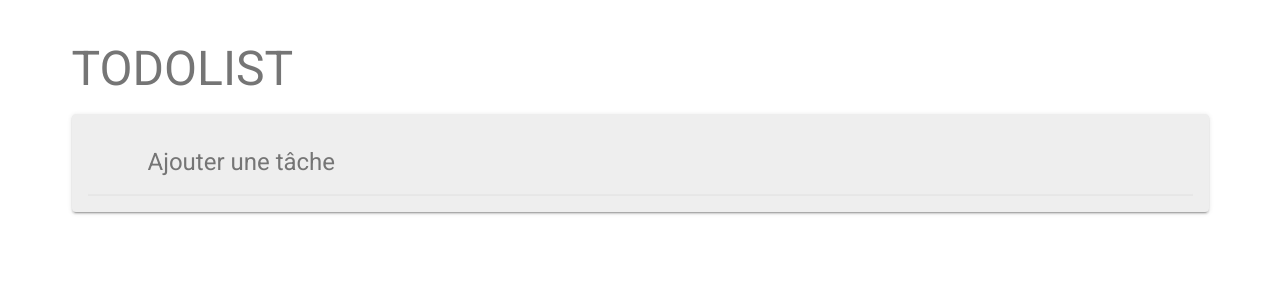
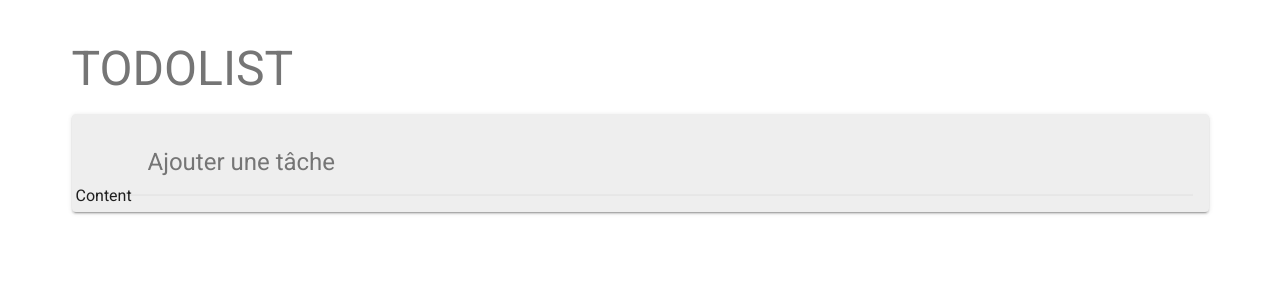
Before and after one commit to wiliamailysh/Todolist_App, a Nuxt app: page / in a window 1280 px wide. Shown: the top 300 px of the page. Built offline with nearby package versions, Linux system fonts and the light colour scheme.

Commit message:
add TodoFilters component above TodoElements

```diff
--- /dev/null
+++ b/components/TodoFilters.vue
@@ -0,0 +1,22 @@
+<template>
+  <v-layout row wrap>
+    <div>Content</div>
+  </v-layout>
+</template>
+
+<script>
+// import mapHelpers
+import { mapGetters } from 'vuex'
+
+export default {
+  computed: {
+    ...mapGetters({
+      allTodosCount: 'todolist/allTodosCount',
+      doneTodosCount: 'todolist/doneTodosCount',
+      remainingTodosCount: 'todolist/remainingTodosCount',
+      importantTodoCount: 'todolist/importantTodoCount',
+      laterTodoCount: 'todolist/laterTodoCount'
+    })
+  }
+}
+</script>
--- a/components/Todolist.vue
+++ b/components/Todolist.vue
@@ -7,6 +7,9 @@
       <v-card class="pa-4 mb-5" color="grey lighten-3">
         <!-- Add a new task -->
         <input type="text" class="new-todo" placeholder="Ajouter une tâche" @keyup.enter="addTodo">
+
+        <!-- Filters - Chips above todolist -->
+        <todo-filters />
 
         <!-- Todolist elements -->
         <todo-elements />
@@ -20,10 +23,12 @@
 import { mapActions } from 'vuex'
 
 // Import Components
+import TodoFilters from '~/components/TodoFilters.vue'
 import TodoElements from '~/components/TodoElements.vue'
 
 export default {
   components: {
+    TodoFilters,
     TodoElements
   },
   methods: {
```
